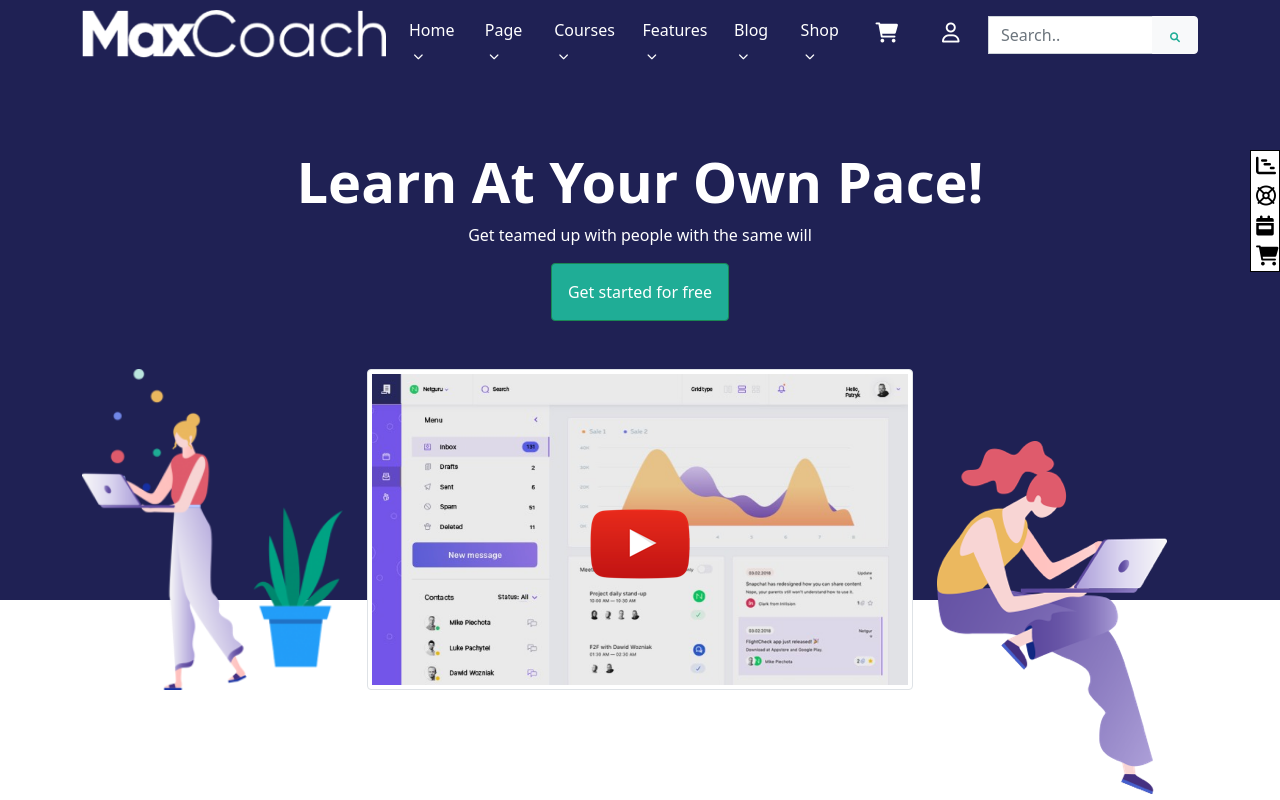
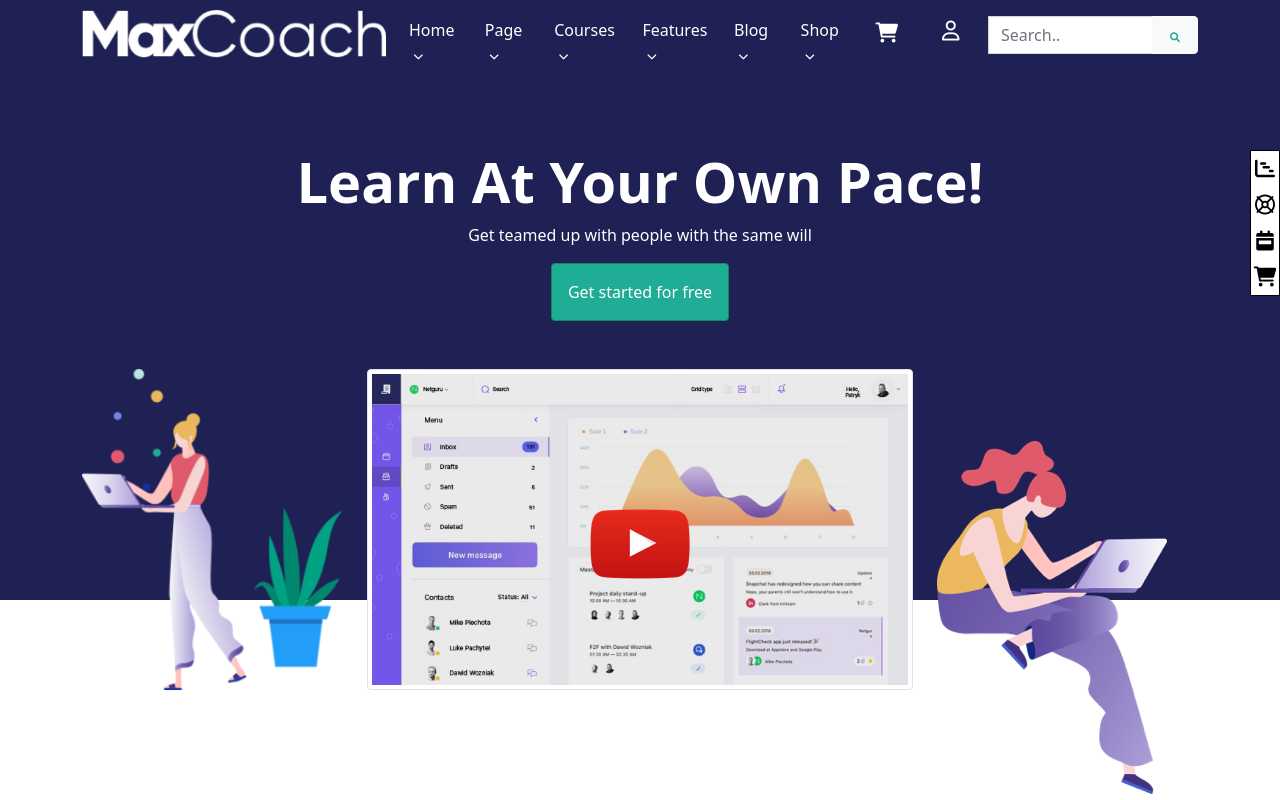
Before and after one commit to Chicco80/proj-html-vuejs, a Vue app: page / in a window 1280 px wide. Shown: the top 800 px of the page. Built offline with nearby package versions, Linux system fonts and the light colour scheme.

Commit message:
correzione

```diff
--- a/src/components/AppCourses.vue
+++ b/src/components/AppCourses.vue
@@ -75,7 +75,7 @@
                                 </div>
                             </div>
                         </div>
-                        <div class="text-center my-5"><button type="button" class="btn btn-success s-change ">View all courses<i class="fa-solid fa-arrow-right"></i></button></div>
+                        <div class="text-center my-5"><button type="button" class="change color-btn">View all courses<i class="fa-solid fa-arrow-right px-2"></i></button></div>
                     </div>
                 </div>
             </div>
@@ -109,19 +109,20 @@ export default {
     color:$color-i;
     border-color:black;
 }
-.s-change:hover{
-    background-color: $color-i;
-    color:white;
-    border-color:$color-i ;
-}
+
 .green{
     color: $color-c;
     font-size: 24px;
     font-weight: bolder;
 }
-.s-change:hover{
-    background-color: $color-i;
-    color:white;
-    border-color:$color-i ;
+i{
+    font-size:12px
 }
+.color-btn{
+    background-color: $color-c;
+    padding: 10px;
+    border-radius: 10px;
+    color: white;
+}
+
 </style>
--- a/src/components/AppJumbo.vue
+++ b/src/components/AppJumbo.vue
@@ -5,10 +5,10 @@
             <h1 class="display-4 fw-bold">Learn At Your Own Pace!</h1>
             <p>Get teamed up with people with the same will</p>
             <div class="right-bar">
-                <i class="fa-solid fa-chart-gantt fs-5"></i>
-                <i class="fa-regular fa-life-ring fs-5"></i>
-                <i class="fa-solid fa-calendar-week fs-5"></i>
-                <i class="fa-solid fa-cart-shopping fs-5 "></i>
+                <i class="fa-solid fa-chart-gantt fs-5 py-2"></i>
+                <i class="fa-regular fa-life-ring fs-5  py-2"></i>
+                <i class="fa-solid fa-calendar-week fs-5  py-2"></i>
+                <i class="fa-solid fa-cart-shopping fs-5  py-2"></i>
             </div>
             <button type="button" class="btn btn-success s-change p-3 btn">Get started for free</button>
         </div>
--- a/src/components/appFooter.vue
+++ b/src/components/appFooter.vue
@@ -99,5 +99,11 @@ export default {
     color: $color-c;
 
 }
+ul{
+    list-style-type: none;
+}
+li{
+    padding: 10px;
+}
 
 </style>
--- a/src/components/appHeader.vue
+++ b/src/components/appHeader.vue
@@ -45,7 +45,7 @@ export default {
 </script>
 
 <!-- Add "scoped" attribute to limit CSS to this component only -->
-<style  lang="scss">
+<style  lang="scss" scoped>
 @import "../styles/vars.scss";
 
 
--- a/src/components/appMain.vue
+++ b/src/components/appMain.vue
@@ -92,7 +92,9 @@ export default {
 .bg-hint{
     background-color: $hint;
 }
-
+ul{
+    list-style-type: none;
+}
 .green{
     color: $color-c;
     font-size: 24px;
@@ -101,22 +103,12 @@ export default {
 .small{
     font-size: 12px;
 }
-
 .grey{
  background-color:white;
 }
+i{
+    font-size: 12px;
+}
 
 
-
-.change:hover{
-    background-color: white;
-    color:$color-i;
-    border-color:black;
-}
-.s-change:hover{
-    background-color: $color-i;
-    color:white;
-    border-color:$color-i ;
-}
-
 </style>
```
